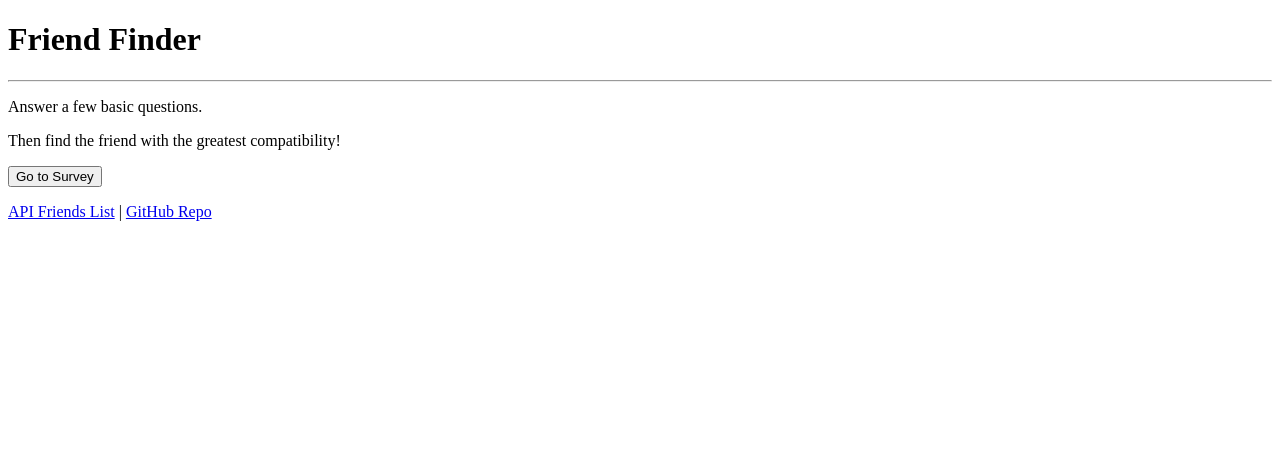
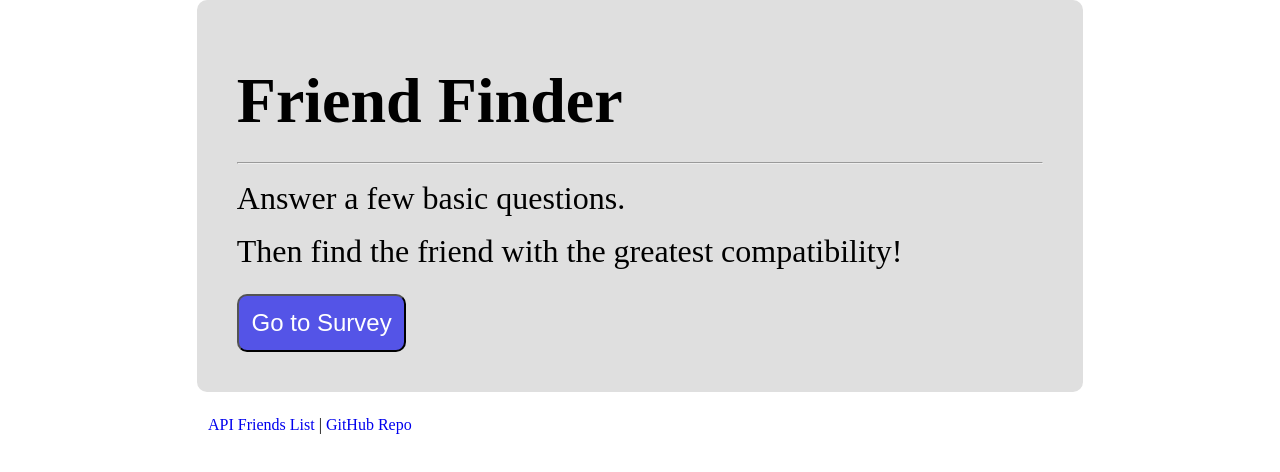
Before and after one commit to jlato89/FriendFinder, a website: page app/public/home.html in a window 1280 px wide. Drawn offline with Linux system fonts and the light colour scheme.

Commit message:
added style content for homepage

```diff
--- a/app/public/assets/style.css
+++ b/app/public/assets/style.css
@@ -1,4 +1,62 @@
-/* The Modal (background) */
+/* ========================================================================== */
+/* HomePage */
+/* ========================================================================== */
+body {
+  width: 70%;
+  margin: 0 auto;
+}
+#container {
+  background: #dfdfdf;
+  width: 90%;
+  border-radius: 10px;
+  padding: 2.5rem;
+  margin: 0 auto;
+}
+.title {
+  font-size: 4rem;
+  margin: 1.5rem 0;
+}
+.sub-title {
+  font-size: 2rem;
+  margin: 1rem 0;
+}
+.survey-btn {
+  background: #5454e7;
+  color: #fff;
+  font-size: 1.5rem;
+  border-radius: 10px;
+  padding: .8rem;
+  margin-top: 0.5rem;
+}
+.survey-btn:hover {
+  cursor: pointer;
+  background: #3333ce;
+}
+footer {
+  padding: .5rem 1rem;
+}
+footer a {
+  text-decoration: none;
+}
+footer a:hover {
+  text-decoration: underline;
+}
+/* ========================================================================== */
+/* Survey Page */
+/* ========================================================================== */
+.result-name {
+  font-size: 3rem;
+  text-decoration: underline;
+  margin-top: 0px;
+}
+.result-photo {
+  border: 3px solid yellow;
+  max-width: 80%;
+}
+
+/* ========================================================================== */
+/* Modal Display */
+/* ========================================================================== */
 .modal {
   display: none; /* Hidden by default */
   position: fixed; /* Stay in place */
@@ -36,13 +94,3 @@
   text-decoration: none;
   cursor: pointer;
 }
-
-.result-name {
-  font-size: 3rem;
-  text-decoration: underline;
-  margin-top: 0px;
-}
-.result-photo {
-  border: 3px solid yellow;
-  max-width: 80%;
-}
```
